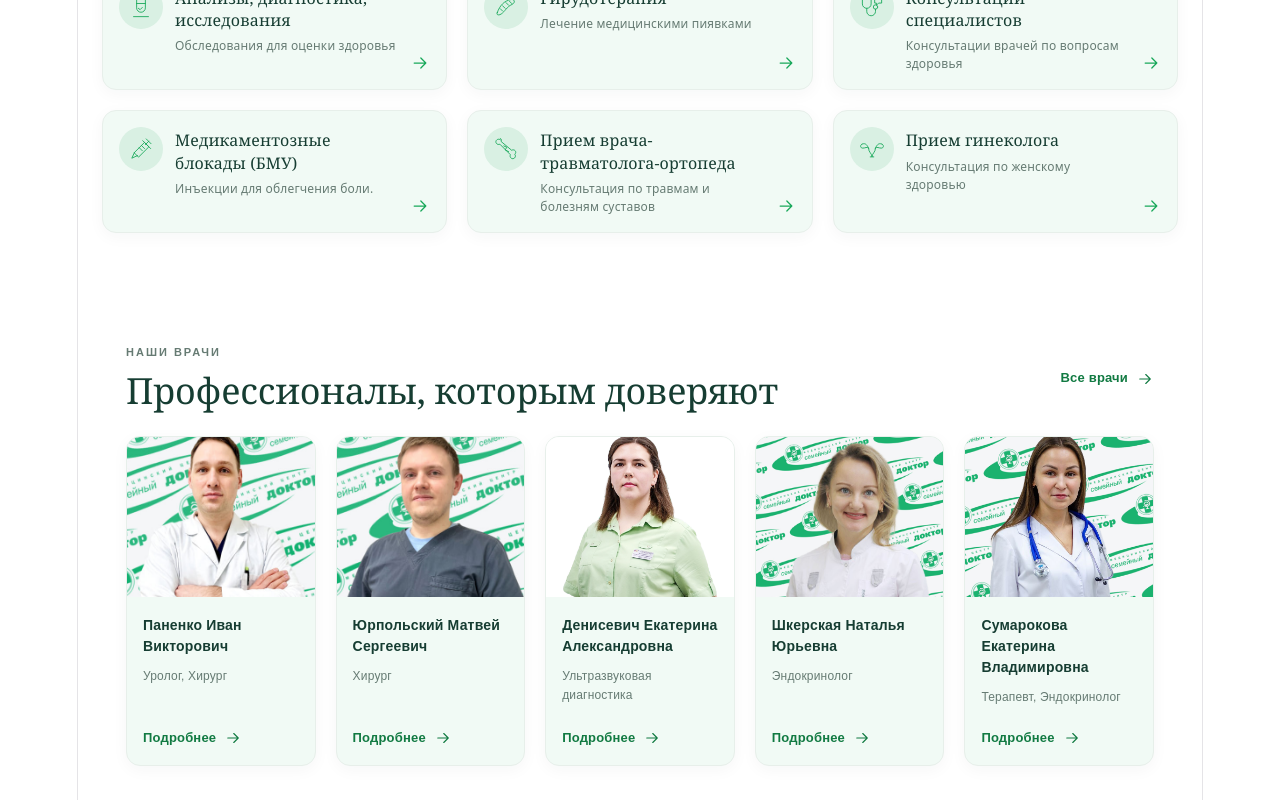
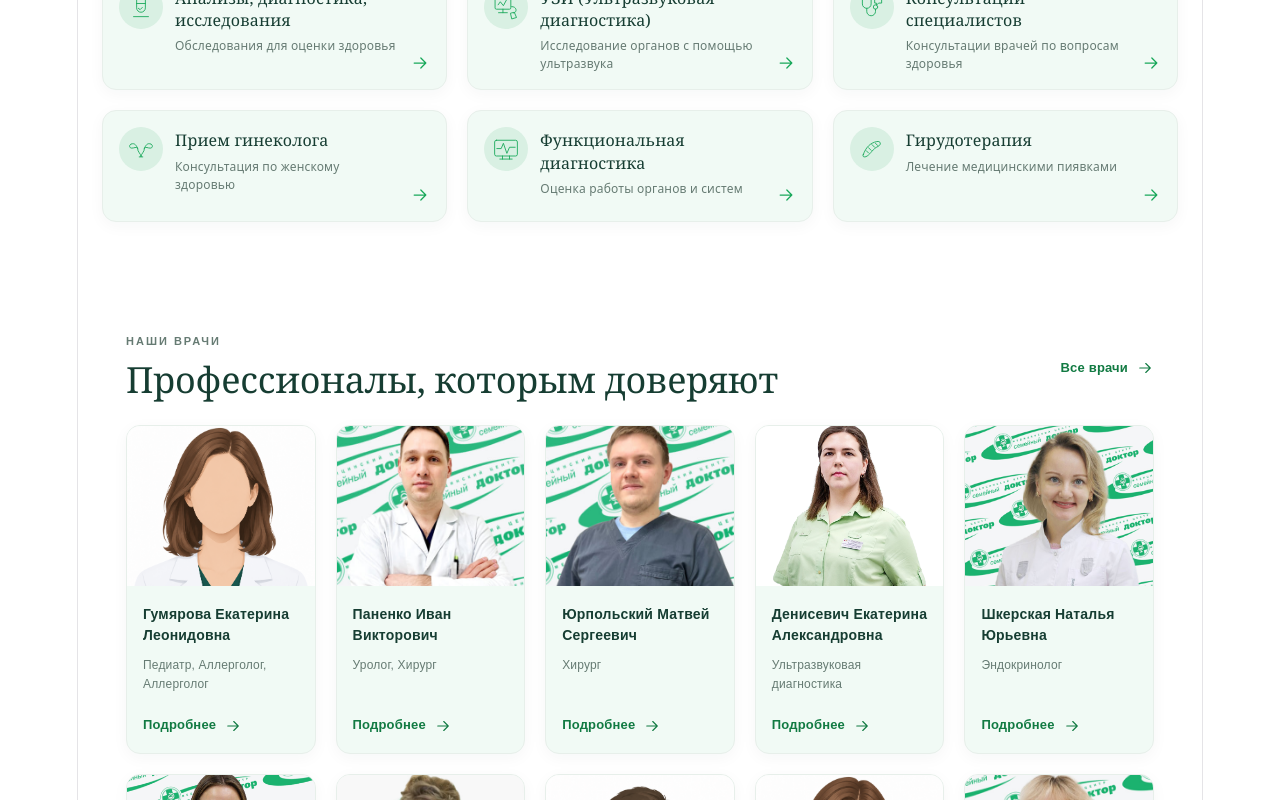
Before and after one commit to akhimanych/medical-center-SD, a React (Vite) app: page / in a window 1280 px wide. Shown: the part 500-1300 px from the top of the page. Built offline with nearby package versions, Linux system fonts and the light colour scheme.

Commit message:
Fix Service Doctor

```diff
--- a/src/db/services.json
+++ b/src/db/services.json
@@ -9,14 +9,12 @@
     "isActive": true
   },
   {
-    "id": "hirudotherapy",
-    "slug": "hirudotherapy",
-    "title": "Гирудотерапия",
-    "icon": "hirudotherapy",
-    "description": "Лечение медицинскими пиявками",
-    "specializationIds": [
-      "hirudotherapist"
-    ],
+    "id": "ultrasound",
+    "slug": "ultrasound",
+    "title": "УЗИ (Ультразвуковая диагностика)",
+    "icon": "ultrasound",
+    "description": "Исследование органов с помощью ультразвука",
+    "specializationIds": ["ultrasound"],
     "isActive": true
   },
   {
@@ -26,6 +24,42 @@
     "icon": "specialist-consultation",
     "description": "Консультации врачей по вопросам здоровья",
     "specializationIds": [],
+    "isActive": true
+  },
+  {
+    "id": "gynecology",
+    "slug": "gynecology",
+    "title": "Прием гинеколога",
+    "icon": "gynecology",
+    "description": "Консультация по женскому здоровью",
+    "specializationIds": ["gynecologist"],
+    "isActive": true
+  },
+  {
+    "id": "functional-diagnostics",
+    "slug": "functional-diagnostics",
+    "title": "Функциональная диагностика",
+    "icon": "functional-diagnostics",
+    "description": "Оценка работы органов и систем",
+    "specializationIds": [],
+    "isActive": true
+  },
+  {
+    "id": "hirudotherapy",
+    "slug": "hirudotherapy",
+    "title": "Гирудотерапия",
+    "icon": "hirudotherapy",
+    "description": "Лечение медицинскими пиявками",
+    "specializationIds": ["hirudotherapist"],
+    "isActive": true
+  },
+  {
+    "id": "ent",
+    "slug": "ent",
+    "title": "Прием оториноларинголога",
+    "icon": "ent",
+    "description": "Консультация по болезням уха, горла и носа",
+    "specializationIds": ["otolaryngologist"],
     "isActive": true
   },
   {
@@ -43,20 +77,7 @@
     "title": "Прием врача-травматолога-ортопеда",
     "icon": "orthopedics",
     "description": "Консультация по травмам и болезням суставов",
-    "specializationIds": [
-      "orthopedicTraumatologist"
-    ],
-    "isActive": true
-  },
-  {
-    "id": "gynecology",
-    "slug": "gynecology",
-    "title": "Прием гинеколога",
-    "icon": "gynecology",
-    "description": "Консультация по женскому здоровью",
-    "specializationIds": [
-      "gynecologist"
-    ],
+    "specializationIds": ["orthopedicTraumatologist"],
     "isActive": true
   },
   {
@@ -65,10 +86,7 @@
     "title": "Прием дерматовенеролога",
     "icon": "dermatology",
     "description": "Консультация по кожным и венерическим заболеваниям",
-    "specializationIds": [
-      "dermatovenereologist",
-      "dermatologist"
-    ],
+    "specializationIds": ["dermatovenereologist", "dermatologist"],
     "isActive": true
   },
   {
@@ -77,21 +95,7 @@
     "title": "Прием онколога",
     "icon": "oncology",
     "description": "Консультация по онкологическим заболеваниям",
-    "specializationIds": [
-      "oncologist",
-      "breastOncologist"
-    ],
-    "isActive": true
-  },
-  {
-    "id": "ent",
-    "slug": "ent",
-    "title": "Прием оториноларинголога",
-    "icon": "ent",
-    "description": "Консультация по болезням уха, горла и носа",
-    "specializationIds": [
-      "otolaryngologist"
-    ],
+    "specializationIds": ["oncologist", "breastOncologist"],
     "isActive": true
   },
   {
@@ -100,9 +104,7 @@
     "title": "Прием офтальмолога",
     "icon": "ophthalmology",
     "description": "Консультация по зрению и заболеваниям глаз",
-    "specializationIds": [
-      "ophthalmologist"
-    ],
+    "specializationIds": ["ophthalmologist"],
     "isActive": true
   },
   {
@@ -111,9 +113,7 @@
     "title": "Прием уролога",
     "icon": "urology",
     "description": "Консультация по заболеваниям мочеполовой системы",
-    "specializationIds": [
-      "urologist"
-    ],
+    "specializationIds": ["urologist"],
     "isActive": true
   },
   {
@@ -122,9 +122,7 @@
     "title": "Прием хирурга",
     "icon": "surgery",
     "description": "Консультация по хирургическим заболеваниям",
-    "specializationIds": [
-      "surgeon"
-    ],
+    "specializationIds": ["surgeon"],
     "isActive": true
   },
   {
@@ -163,24 +161,7 @@
     "specializationIds": [],
     "isActive": true
   },
-  {
-    "id": "ultrasound",
-    "slug": "ultrasound",
-    "title": "УЗИ (Ультразвуковая диагностика)",
-    "icon": "ultrasound",
-    "description": "Исследование органов с помощью ультразвука",
-    "specializationIds": [],
-    "isActive": true
-  },
-  {
-    "id": "functional-diagnostics",
-    "slug": "functional-diagnostics",
-    "title": "Функциональная диагностика",
-    "icon": "functional-diagnostics",
-    "description": "Оценка работы органов и систем",
-    "specializationIds": [],
-    "isActive": true
-  },
+
   {
     "id": "aesthetic-gynecology",
     "slug": "aesthetic-gynecology",
--- a/src/shared/ui/wedgets/doctorsWidget/doctorsWidget.tsx
+++ b/src/shared/ui/wedgets/doctorsWidget/doctorsWidget.tsx
@@ -3,6 +3,7 @@ import { Link } from "react-router";
 
 import doctorsData from "@/db/doctors.json";
 import specializationsData from "@/db/specializations.json";
+
 import styles from "./doctorsWidget.module.css";
 
 type Doctor = {
@@ -24,25 +25,11 @@ type DoctorsWidgetProps = {
   randomize?: boolean;
   showAllLink?: boolean;
   showDetailsLink?: boolean;
+  showAll?: boolean;
+  onlyWithPhoto?: boolean;
 };
 
 const PLACEHOLDER_PHOTO = `${import.meta.env.BASE_URL}images/doctors/NonPhoto.jpg`;
-
-const PLACEHOLDER_PHOTO_NAMES = new Set([
-  "nonphotoman.png",
-  "nonphotowoman.png",
-  "nonphoto.jpg",
-]);
-
-function hasRealPhoto(photo: string): boolean {
-  const path = photo.trim().toLowerCase();
-
-  if (!path) return false;
-
-  const fileName = path.split(/[?#]/)[0].split("/").pop();
-
-  return Boolean(fileName && !PLACEHOLDER_PHOTO_NAMES.has(fileName));
-}
 
 function getSpecializationIds(value: string | string[]): string[] {
   return Array.isArray(value) ? value : [value];
@@ -74,7 +61,9 @@ function getDoctorUrl(
       .map((id) => specializationsData.find((item) => item.id === id))
       .find((item) => item !== undefined);
 
-  if (!specialization) return undefined;
+  if (!specialization) {
+    return undefined;
+  }
 
   return `/doctors/${encodeURIComponent(
     specialization.slug,
@@ -87,7 +76,9 @@ function getPhotoPath(photo: string): string {
     .replace(/^\/?public\//, "")
     .replace(/^\/+/, "");
 
-  if (!path) return PLACEHOLDER_PHOTO;
+  if (!path) {
+    return PLACEHOLDER_PHOTO;
+  }
 
   return `${import.meta.env.BASE_URL}${path}`;
 }
@@ -148,7 +139,6 @@ function ArrowIcon({ left = false }: { left?: boolean }) {
 }
 
 export function DoctorsWidget({
-  limit = 5,
   specializationIds,
   title = "Профессионалы, которым доверяют",
   eyebrow = "Наши врачи",
@@ -177,23 +167,23 @@ export function DoctorsWidget({
           ),
         );
 
-  const visibleDoctors = matchingDoctors
-    .filter(
-      (doctor) =>
-        hasRealPhoto(doctor.photo) &&
-        Boolean(getDoctorUrl(doctor, specializationIds)),
-    )
-    .slice(0, Math.max(0, limit));
+  const visibleDoctors = matchingDoctors.filter((doctor) =>
+    Boolean(getDoctorUrl(doctor, specializationIds)),
+  );
 
   const visibleKey = visibleDoctors.map((doctor) => doctor.slug).join("|");
 
   useEffect(() => {
     const list = listRef.current;
 
-    if (!list) return;
+    if (!list) {
+      return;
+    }
 
     function updateScrollState() {
-      if (!list) return;
+      if (!list) {
+        return;
+      }
 
       const maxScroll = list.scrollWidth - list.clientWidth;
 
@@ -212,18 +202,26 @@ export function DoctorsWidget({
       );
     }
 
-    list.scrollTo({ left: 0, behavior: "instant" });
+    list.scrollTo({
+      left: 0,
+      behavior: "instant",
+    });
+
     updateScrollState();
 
     const observer = new ResizeObserver(updateScrollState);
 
     observer.observe(list);
-    Array.from(list.children).forEach((child) => observer.observe(child));
+
+    Array.from(list.children).forEach((child) => {
+      observer.observe(child);
+    });
 
     list.addEventListener("scroll", updateScrollState, { passive: true });
 
     return () => {
       observer.disconnect();
+
       list.removeEventListener("scroll", updateScrollState);
     };
   }, [visibleKey]);
@@ -232,7 +230,9 @@ export function DoctorsWidget({
     const list = listRef.current;
     const first = list?.firstElementChild;
 
-    if (!list || !(first instanceof HTMLElement)) return;
+    if (!list || !(first instanceof HTMLElement)) {
+      return;
+    }
 
     const gap = parseFloat(window.getComputedStyle(list).columnGap) || 0;
 
@@ -246,7 +246,9 @@ export function DoctorsWidget({
     });
   }
 
-  if (visibleDoctors.length === 0) return null;
+  if (visibleDoctors.length === 0) {
+    return null;
+  }
 
   return (
     <section className={styles.section} aria-labelledby={titleId}>
@@ -278,7 +280,9 @@ export function DoctorsWidget({
 
             const doctorUrl = getDoctorUrl(doctor, specializationIds);
 
-            if (!doctorUrl) return null;
+            if (!doctorUrl) {
+              return null;
+            }
 
             return (
               <li className={styles.item} key={doctor.slug}>
@@ -298,9 +302,12 @@ export function DoctorsWidget({
                         onError={(event) => {
                           const image = event.currentTarget;
 
-                          if (image.dataset.fallback === "true") return;
+                          if (image.dataset.fallback === "true") {
+                            return;
+                          }
 
                           image.dataset.fallback = "true";
+
                           image.src = PLACEHOLDER_PHOTO;
                         }}
                       />
```
